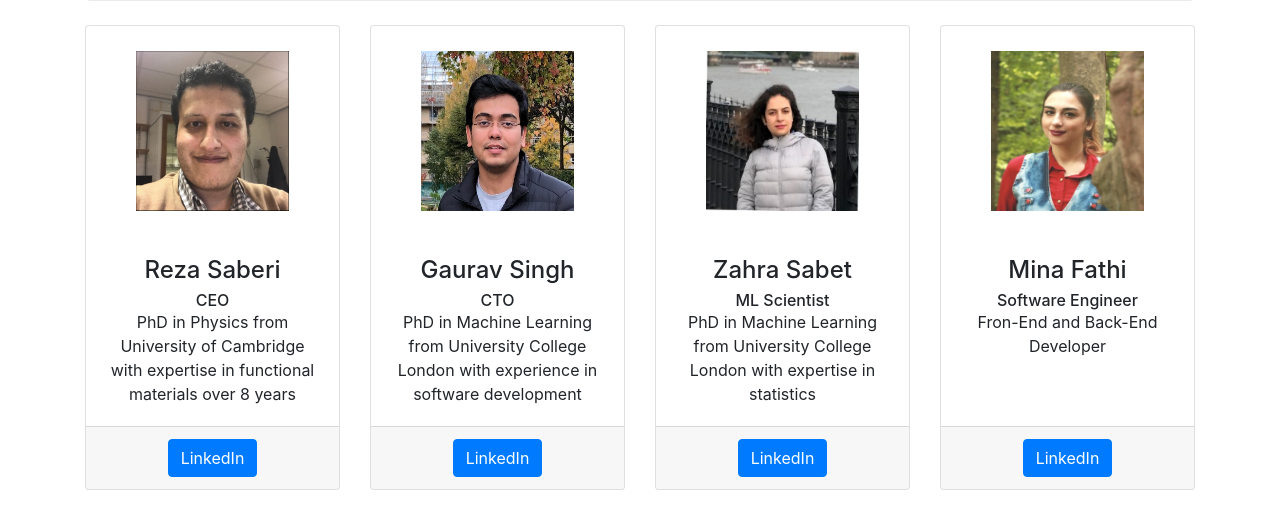
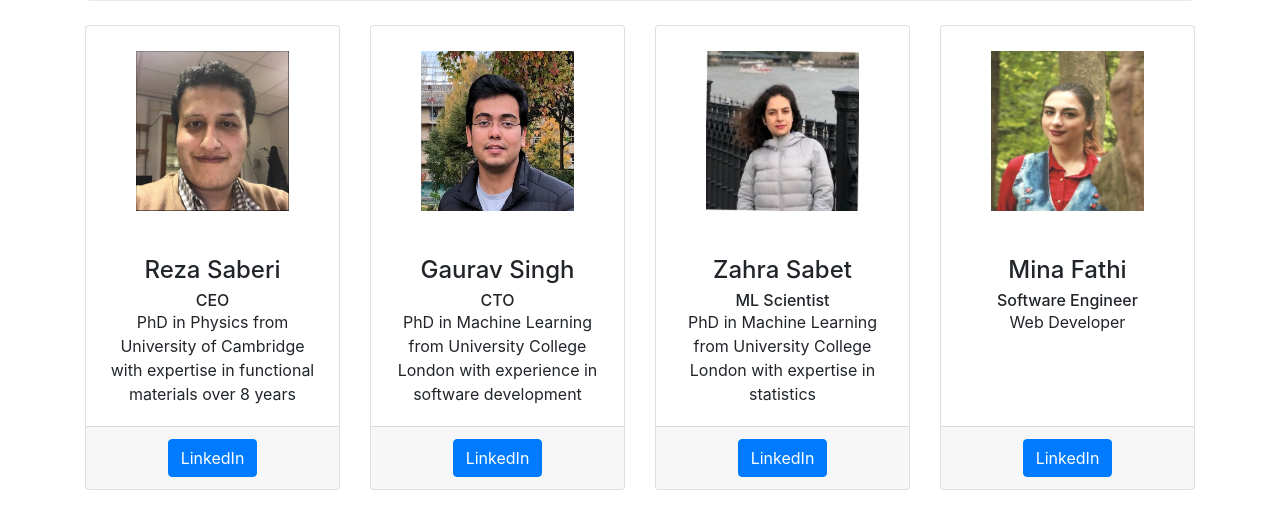
Before and after one commit to gauravsc/AI4MD-website, a website: page team.html in a window 1280 px wide. Shown: the part 263-775 px from the top of the page. Drawn offline with Linux system fonts and the light colour scheme.

Commit message:
small fix in work description of mina

```diff
--- a/team.html
+++ b/team.html
@@ -117,7 +117,7 @@
           <div class="card-body">
             <h4 class="card-title">Mina Fathi</h4>
             <h6 class="card-subtitle"> Software Engineer </h6>
-            <p class="card-text">Fron-End and Back-End Developer</p>
+            <p class="card-text">Web Developer</p>
           </div>
           <div class="card-footer">
             <a href="https://www.linkedin.com/in/mina-fathi-a573101a1/" class="btn btn-primary" target="_blank" >LinkedIn</a>
```
